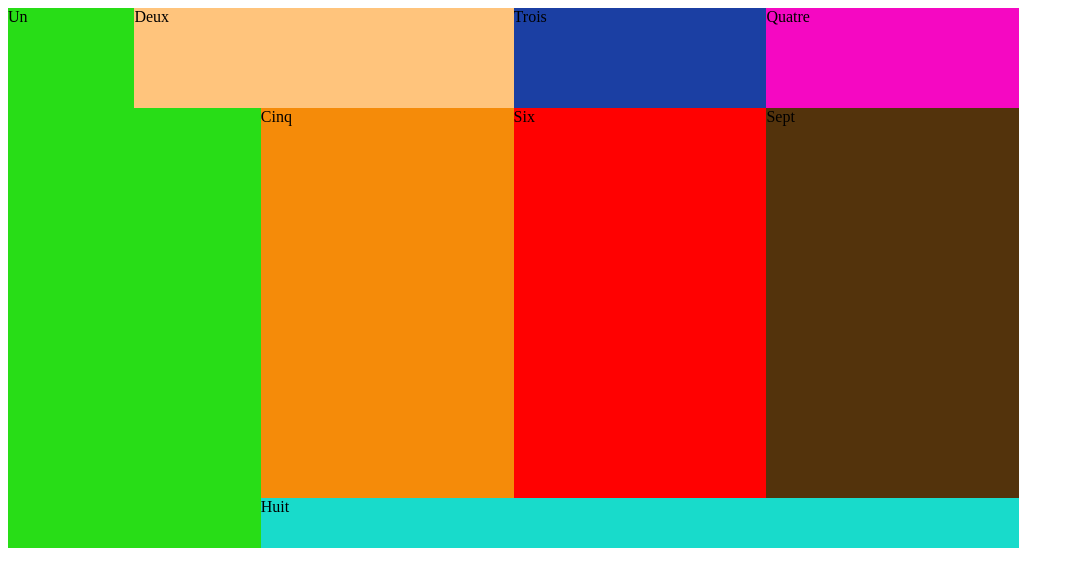
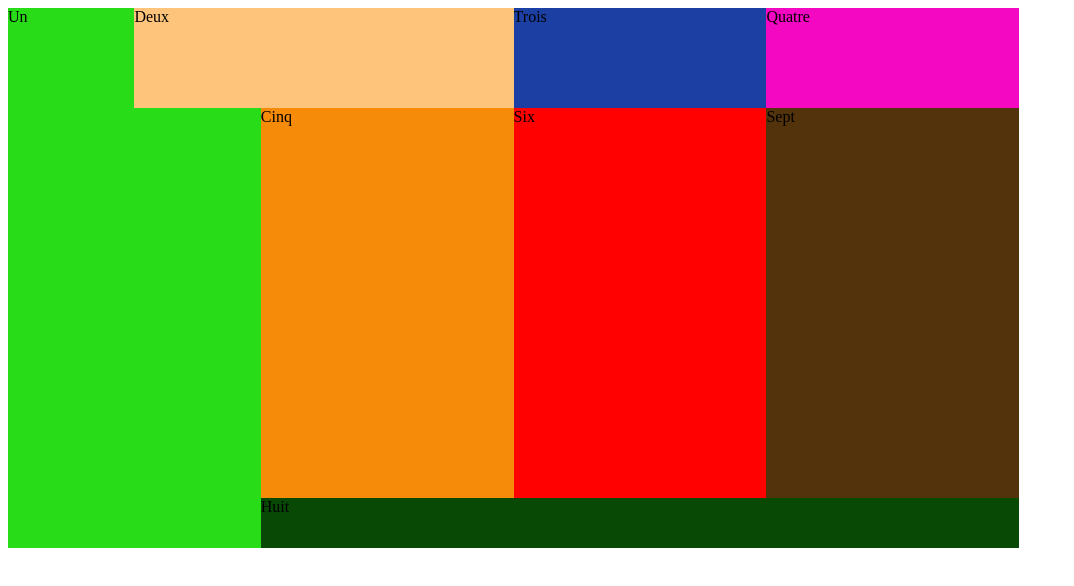
Before and after one commit to phildav06/test-grid, a plain HTML site: page index.html in a window 1280 px wide. Shown: the whole page, without its empty margins (0-1074 px from the left). Drawn offline with Linux system fonts and the light colour scheme.

Commit message:
Changement couleur box 8 en vert

```diff
--- a/style.css
+++ b/style.css
@@ -48,7 +48,7 @@
   .eight {
     grid-column: 2 / 5;
     grid-row: 4;
-    background-color: rgb(24, 219, 203);
+    background-color: rgb(7, 73, 5);
     height: 50px;
     margin-top: 25%;
   }
```
